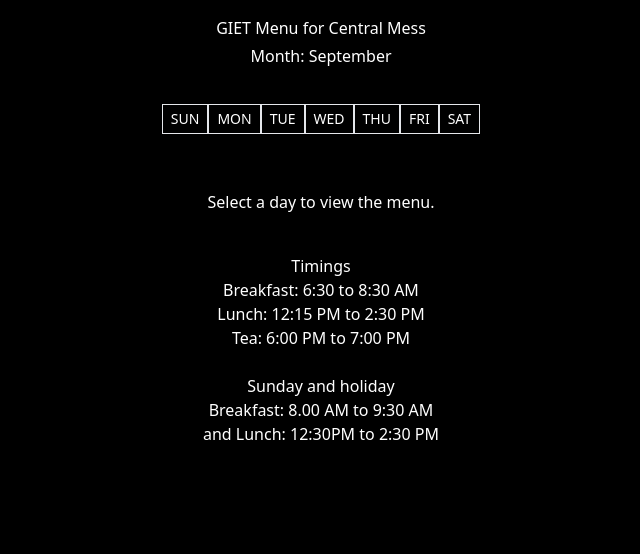
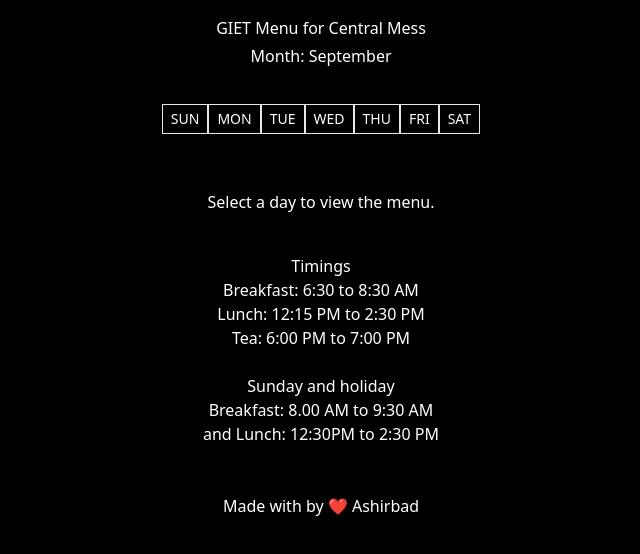
Before and after one commit to ashirbadsahu/giet-messmenu, a SvelteKit app: page / in a window 1280 px wide. Shown: the top 554 px of the page, without its empty margins (319-959 px from the left). Built offline with nearby package versions, Linux system fonts and the light colour scheme.

Commit message:
added footer

```diff
--- a/src/routes/+page.svelte
+++ b/src/routes/+page.svelte
@@ -47,7 +47,8 @@
     <p class="text-center justify-center text-md">Sunday and holiday</p>
     <p class="text-center justify-center">Breakfast: 8.00 AM to 9:30 AM</p>
     <p class="text-center justify-center">and Lunch: 12:30PM to 2:30 PM</p>
+</div>
 
-
-
+<div class="bottom-0 left-0 w-full bg-transparent text-white text-center p-2">
+Made with by ❤️ Ashirbad
 </div>
```
